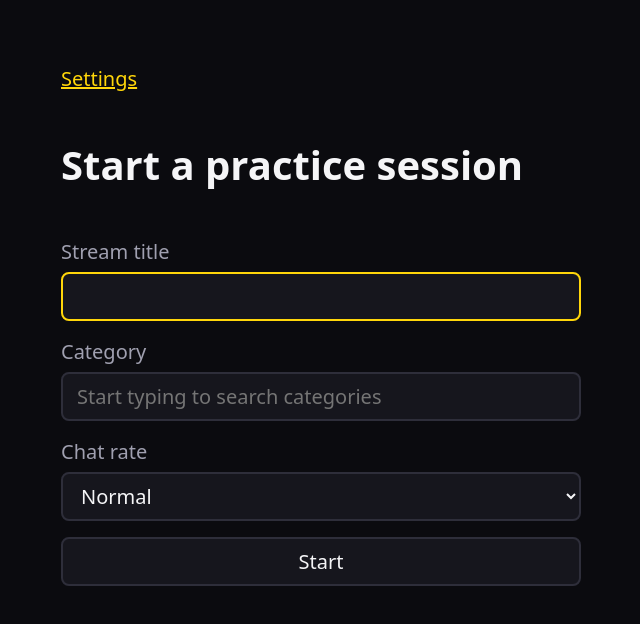
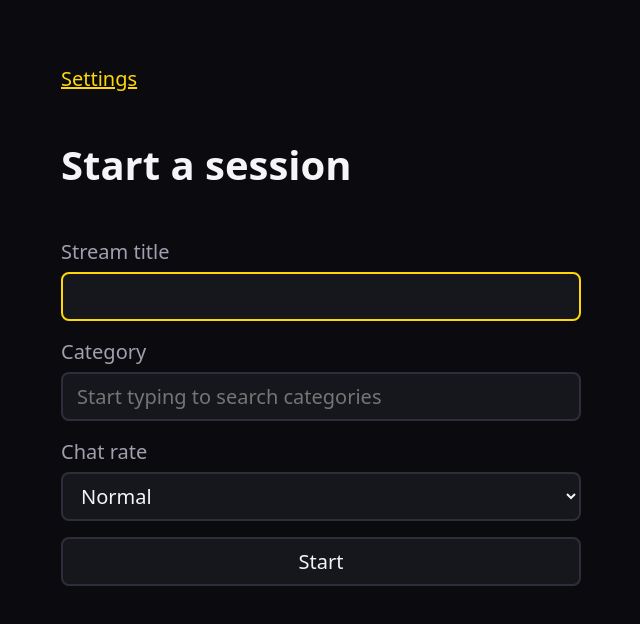
Before and after one commit to snachodog/greenroom, a website: page public/setup.html in a window 1280 px wide. Shown: the whole page, without its empty margins (319-959 px from the left). Drawn offline with Linux system fonts and the light colour scheme; no server answers.

Commit message:
style(ui): rename the setup heading to start a session

```diff
--- a/public/setup.html
+++ b/public/setup.html
@@ -9,7 +9,7 @@
 <body>
   <form class="setup" id="form">
     <nav><a href="/settings.html">Settings</a></nav>
-    <h1>Start a practice session</h1>
+    <h1>Start a session</h1>
     <label>Stream title <input name="title" required maxlength="120" autofocus></label>
     <label>Category
       <input name="category" id="category" list="categories" required autocomplete="off" placeholder="Start typing to search categories">
```
